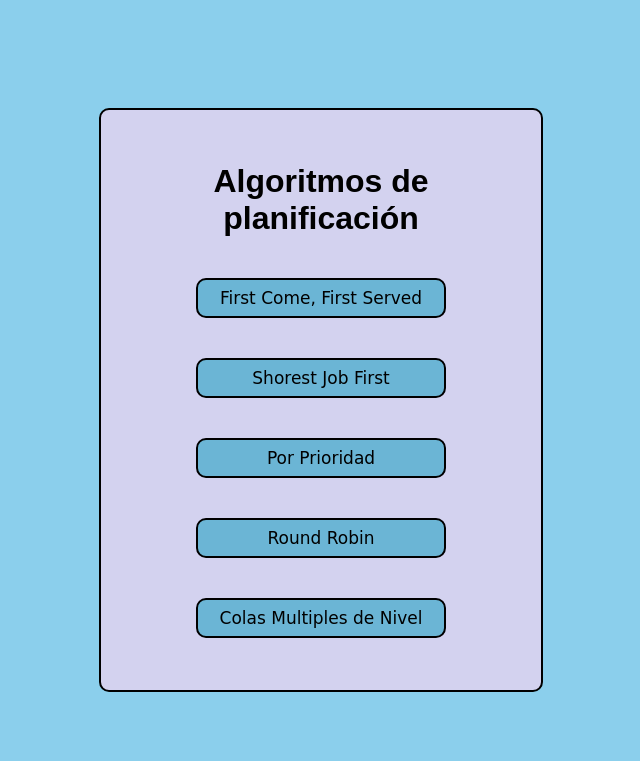
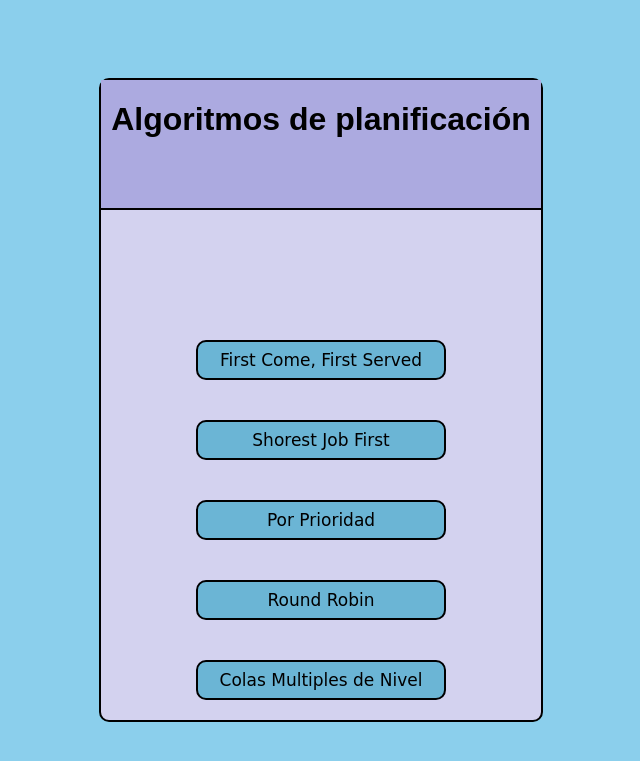
Before and after one commit to AndresLass0/Simulador-Planificador-de-Procesos, a Flask app: page / in a window 1280 px wide. Shown: the top 761 px of the page, without its empty margins (319-959 px from the left). Run offline with Flask 3, Linux system fonts and the light colour scheme.

Commit message:
Update Main Page

```diff
--- a/static/style.css
+++ b/static/style.css
@@ -15,17 +15,23 @@ body {
   background-color: rgb(211, 210, 239);
   border-radius: 10px;
   border: 2px solid black;
-  width: 400px;      /* tamaño fijo o ajustable */
-  height: 540px;
-  padding: 20px;
+  width: 55vh;      /* tamaño fijo o ajustable */
+  height: 80vh;
 
   /* Centrar el contenido interno */
   display: flex;
-  justify-content: center;
+  justify-content: space-between;
   align-items: center;
   flex-direction: column; /* si quieres que los hijos esten en columna */
 }
 
+#titulo {
+  width:100%;
+  height: 20%;
+  border-bottom: 2px solid black;
+  text-align: center;
+  background-color:rgb(172, 170, 224);
+}
 
 #panel-botones{
     height: 400px;
--- a/templates/index.html
+++ b/templates/index.html
@@ -6,7 +6,10 @@
 </head>
 <body>
     <div id = "central">
-        <h1>Algoritmos de planificación</h1>
+        <div id = "titulo">
+            <h1>Algoritmos de planificación</h1>
+        </div>
+
         <div id = "panel-botones">
             <button class = "botones"> First Come, First Served</button>
             <button class = "botones"> Shorest Job First</button>
```
